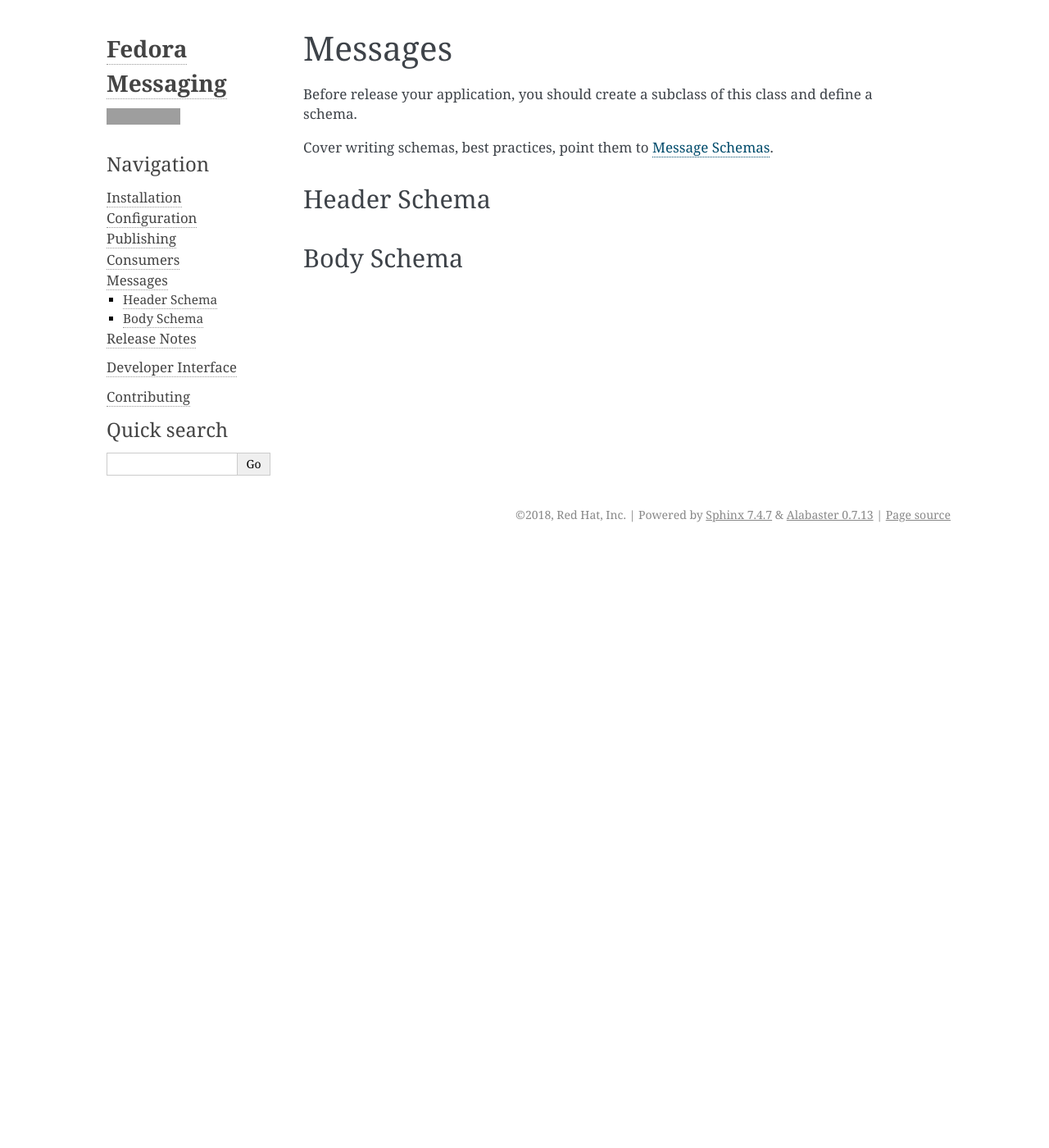
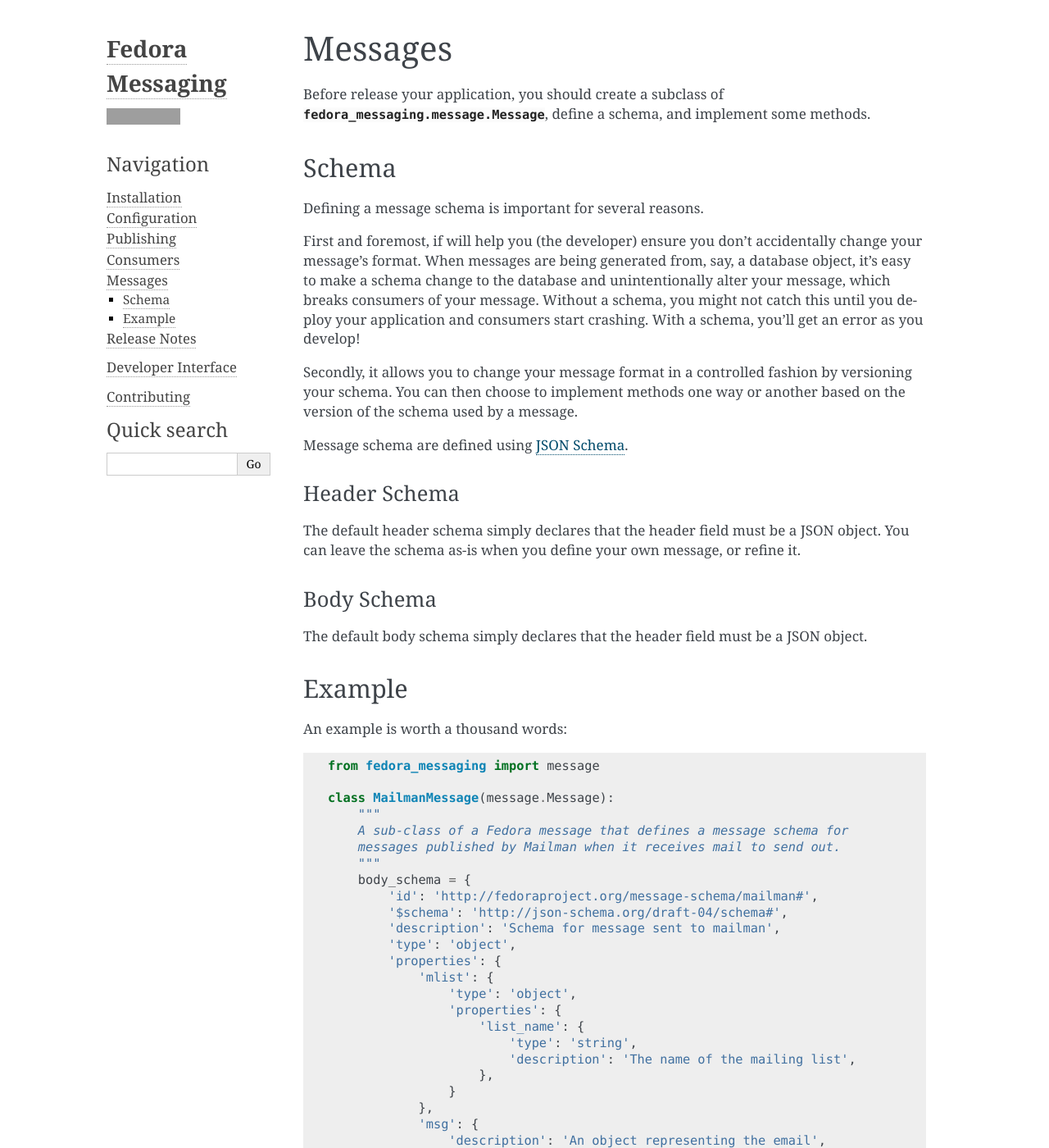
Before and after one commit to fedora-infra/fedora-messaging, a Sphinx documentation site: the page built from docs/messages.rst, in a window 1280 px wide and 1400 px high. Shown: the whole window at 82% size. Built offline with Sphinx 7.4.7, drawn with Linux system fonts in a browser that asks for light colours; some of the changed text lies outside the part shown; grey boxes are pictures that could not be loaded.

Commit message:
Add an example to the messages documentation
Signed-off-by: Jeremy Cline <jcline@redhat.com>

```diff
--- a/docs/messages.rst
+++ b/docs/messages.rst
@@ -4,19 +4,118 @@
 Messages
 ========
 
-Before release your application, you should create a subclass of this class and
-define a schema.
+Before release your application, you should create a subclass of
+:class:`fedora_messaging.message.Message`, define a schema, and implement
+some methods.
 
-Cover writing schemas, best practices, point them to :ref:`message-api`.
+Schema
+======
+
+Defining a message schema is important for several reasons.
+
+First and foremost, if will help you (the developer) ensure you don't
+accidentally change your message's format. When messages are being generated
+from, say, a database object, it's easy to make a schema change to the database
+and unintentionally alter your message, which breaks consumers of your message.
+Without a schema, you might not catch this until you deploy your application
+and consumers start crashing. With a schema, you'll get an error as you
+develop!
+
+Secondly, it allows you to change your message format in a controlled fashion
+by versioning your schema. You can then choose to implement methods one way or
+another based on the version of the schema used by a message.
+
+Message schema are defined using `JSON Schema`_.
 
 
 .. _header-schema:
 
 Header Schema
-=============
+-------------
+
+The default header schema simply declares that the header field must be a JSON
+object. You can leave the schema as-is when you define your own message, or
+refine it.
 
 
 .. _body-schema:
 
 Body Schema
-===========
+-----------
+
+The default body schema simply declares that the header field must be a JSON
+object.
+
+
+Example
+=======
+
+An example is worth a thousand words::
+
+    from fedora_messaging import message
+
+    class MailmanMessage(message.Message):
+        """
+        A sub-class of a Fedora message that defines a message schema for
+        messages published by Mailman when it receives mail to send out.
+        """
+        body_schema = {
+            'id': 'http://fedoraproject.org/message-schema/mailman#',
+            '$schema': 'http://json-schema.org/draft-04/schema#',
+            'description': 'Schema for message sent to mailman',
+            'type': 'object',
+            'properties': {
+                'mlist': {
+                    'type': 'object',
+                    'properties': {
+                        'list_name': {
+                            'type': 'string',
+                            'description': 'The name of the mailing list',
+                        },
+                    }
+                },
+                'msg': {
+                    'description': 'An object representing the email',
+                    'type': 'object',
+                    'properties': {
+                        'delivered-to': {'type': 'string'},
+                        'from': {'type': 'string'},
+                        'cc': {'type': 'string'},
+                        'to': {'type': 'string'},
+                        'x-mailman-rule-hits': {'type': 'string'},
+                        'x-mailman-rule-misses': {'type': 'string'},
+                        'x-message-id-hash': {'type': 'string'},
+                        'references': {'type': 'string'},
+                        'in-reply-to': {'type': 'string'},
+                        'message-id': {'type': 'string'},
+                        'subject': {'type': 'string'},
+                    },
+                    'required': ['from', 'to'],
+                },
+            },
+            'required': ['mlist', 'msg'],
+        }
+
+    # Define a valid message body
+    sample_message = {
+        "mlist": {"list_name": "infrastructure"},
+        "msg": {
+            "archived-at": "<https://lists.fedoraproject.org/cold/storage>",
+            "from": "JD <jd@example.com>",
+            "subject": "A sample email",
+            "to": "infrastructure@lists.fedoraproject.org",
+            "x-message-id-hash": "NOTREALLYAHASH",
+        }
+    }
+    msg = MailmanMessage(body=sample_message)
+    msg.validate()
+
+    # Delete a required property and watch it fail
+    del msg.body['msg']['from']
+    msg.validate()
+
+Note that message schema can be composed of other message schema, and
+validation of fields can be much more detailed than just a simple type check.
+Consult the `JSON Schema`_ documentation for complete details.
+
+.. _JSON Schema: http://json-schema.org/
--- a/docs/publishing.rst
+++ b/docs/publishing.rst
@@ -9,7 +9,7 @@
 headers, and a body. Messages are encapsulated in a
 :class:`fedora_messaging.message.Message` object. For details on defining
 messages, see the :ref:`messages` documentation. For details on the publishing
-API, see the :ref:`pub-api` documentation.
+API, see the :ref:`pub-api` API documentation.
 
 Topics
 ------
```
